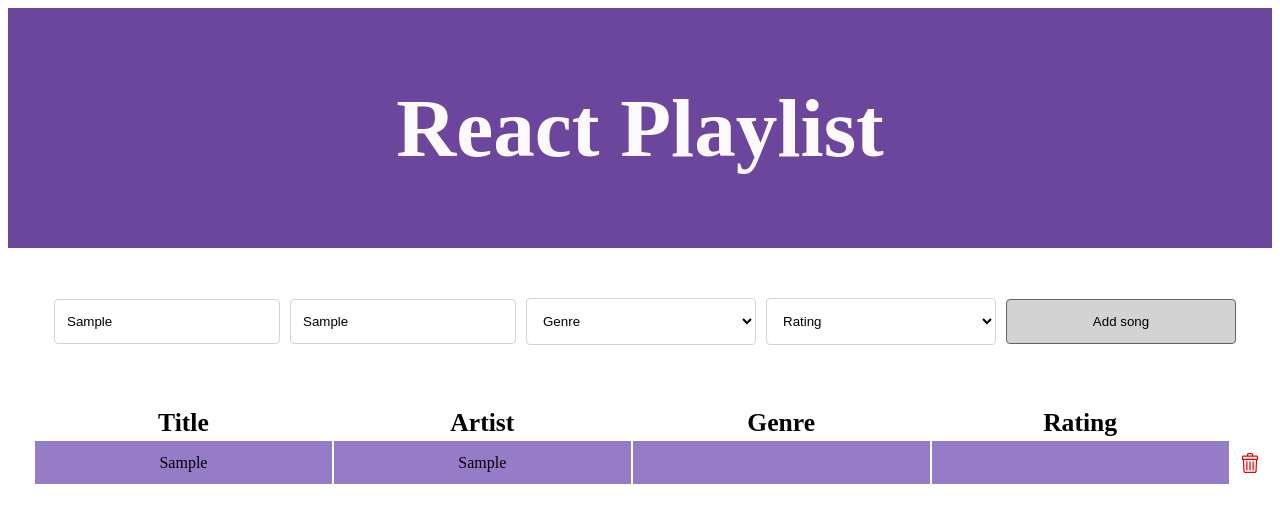
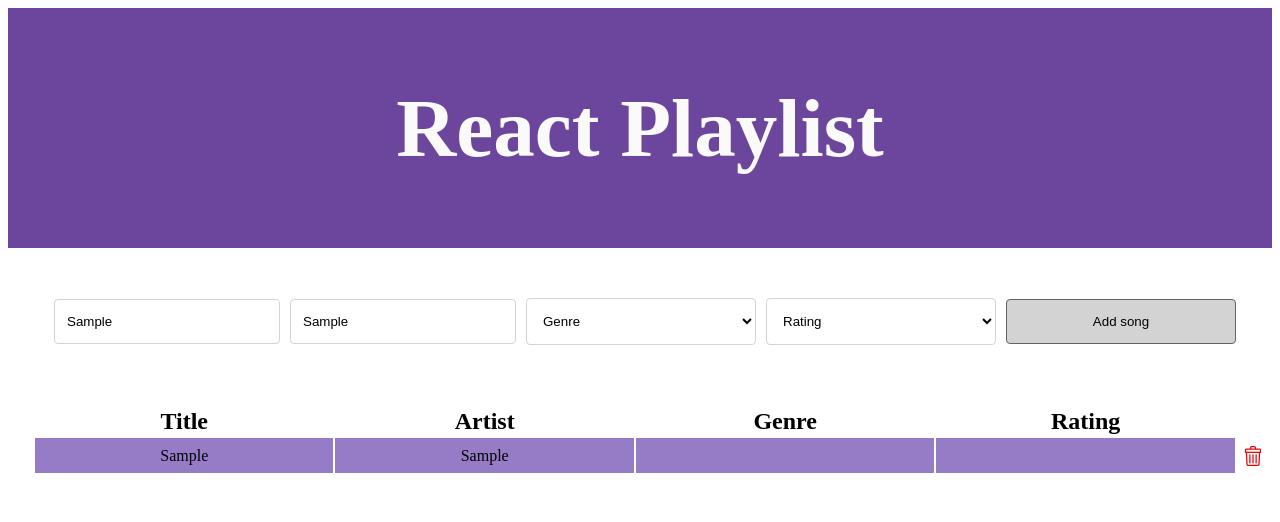
Before and after one commit to DebbySpaninks/debby_spaninks-ReactLilPlaylist, a React (Create React App) app in the folder react-playlist/: page / in a window 1280 px wide. Both pictures are taken after typing "Sample", "Sample" into the empty fields and a click on the button "Add song". Shown: the top 522 px of the page. Built offline with nearby package versions, Linux system fonts and the light colour scheme.

Commit message:
remove unused styling

```diff
--- a/react-playlist/src/styles/App.css
+++ b/react-playlist/src/styles/App.css
@@ -46,16 +46,18 @@ table {
 }
 
 .table-header th {
-  font-size: 1.6em;
+  font-size: 1.5em;
   width: 160px;
 }
 
 td {
   width: 180px;
   font-size: 1em;
-  /* padding: 15px; */
-  /* margin-left: 30px; */
   color: black;
+}
+
+tr td {
+  height: 33px;
 }
 
 tr:nth-child(odd) td {
@@ -67,26 +69,16 @@ tr:nth-child(even) td {
 }
 
 .td-icon {
-  background-color: white;
-  border: 1px solid white;
-  border-radius: 4px;
   width: 20px;
-  height: 30px;
-  margin: 0px;
   padding: 0px;
+  cursor: pointer;
 }
 
 .img-icon {
-  background-color: white;
-  border: 1px solid white;
-  border-radius: 4px;
   width: 20px;
-  height: 30px;
   margin-top: 5px;
-  padding: 0px;
 }
 
-.table td:last-child{
-  /* background-color: black; */
+.table td:last-child {
   background-color: white;
 }
```
